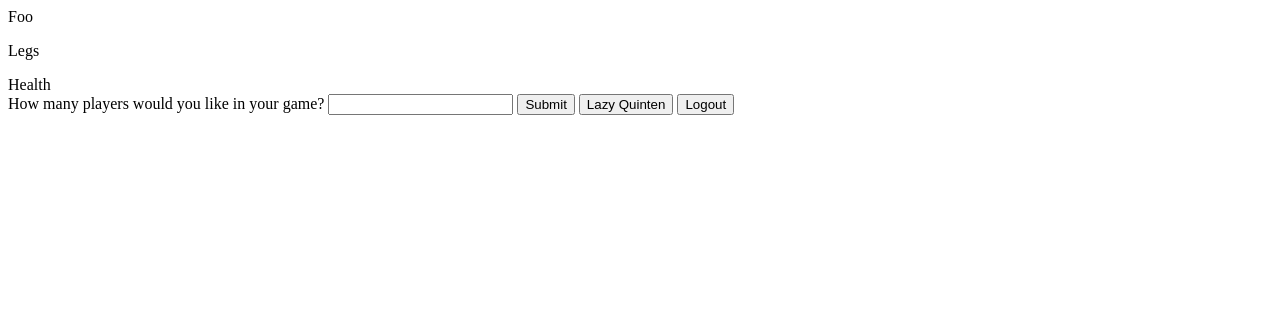
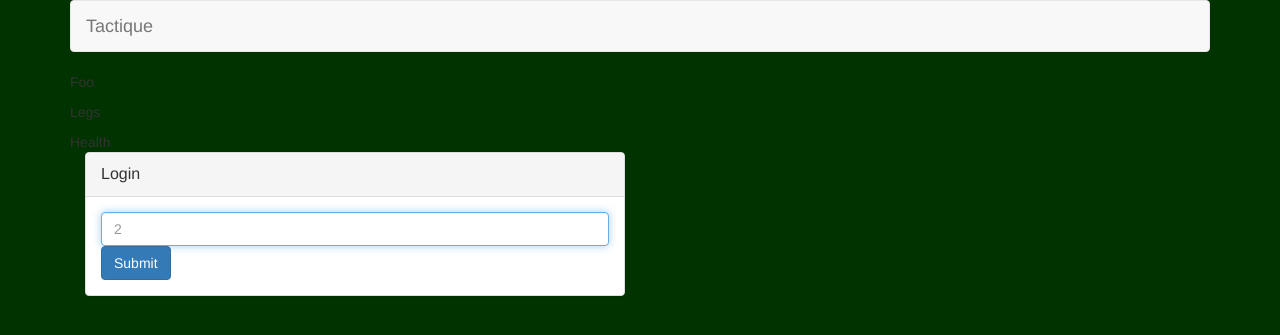
Before and after one commit to Tactique/webserver, a Django app: page /play/ in a window 1280 px wide. Shown: the top 335 px of the page. Run offline with Django 3.2, Linux system fonts and the light colour scheme; the visitor is signed in with stand-in values (Sample User, id 1); some libraries are stand-ins or nearby versions.

Commit message:
Play page uses base template as well

```diff
--- a/interface/templates/interface/play.html
+++ b/interface/templates/interface/play.html
@@ -1,6 +1,7 @@
-{% load staticfiles %}
-<html>
-    <head>
+{% extends "interface/base.html" %}
+{% load bootstrap3 %}
+{% block title %}Play{% endblock %}
+{% block head %}
         <link rel="stylesheet" type="text/css" href="{{ STATIC_URL }}jswars/css/index.css">
 
         <script type="text/javascript" src="{{ STATIC_URL }}jswars/js/libs/jQuery.js"></script>
@@ -25,7 +26,6 @@
         <script type="text/javascript" src="{{ STATIC_URL }}jswars/js/Game.js"></script>
         <script type="text/javascript" src="{{ STATIC_URL }}jswars/js/App.js"></script>
         <script type="text/javascript" src="{{ STATIC_URL }}jswars/js/GameApp.js"></script>
-
         <!-- Unit info panel -->
         <script type="text/javascript">
             onclick=function(){
@@ -41,9 +41,8 @@
                 }
             }
         </script>
-
-    </head>
-    <body>
+{% endblock %}
+{% block content %}
         <div id="content">
             <div id="canvas_land">
             </div>
@@ -56,14 +55,23 @@
 
         </div>
         <div id="gameinfo">
-            <label>How many players would you like in your game?</label>
-            <input type="text" id="numPlayers" />
-            <input type="button" id="submitGameRequest" value="Submit" />
-            <input type="button" id="quintenbutton" value="Lazy Quinten" />
-            <input type="button" id="logout" value="Logout" />
+            <div class="col-md-6">
+                <div class="panel panel-default">
+                    <div class="panel-heading">
+                        <div class="panel-title">
+                            Login
+                        </div>
+                    </div>
+                    <div class="panel-body">
+                        <input id="numPlayers" type="text" class="form-control" placeholder="2" required autofocus>
+                        {% buttons %}
+                            <button class="btn btn-primary" id="submitGameRequest">Submit</button>
+                        {% endbuttons %}
+                    </div>
+                </div>
+            </div>
         </div>
         <div id="userinfo" style="display: none;">
             <div id="wsport">:8888</div>
         </div>
-    </body>
-</html>
+{% endblock %}
```
